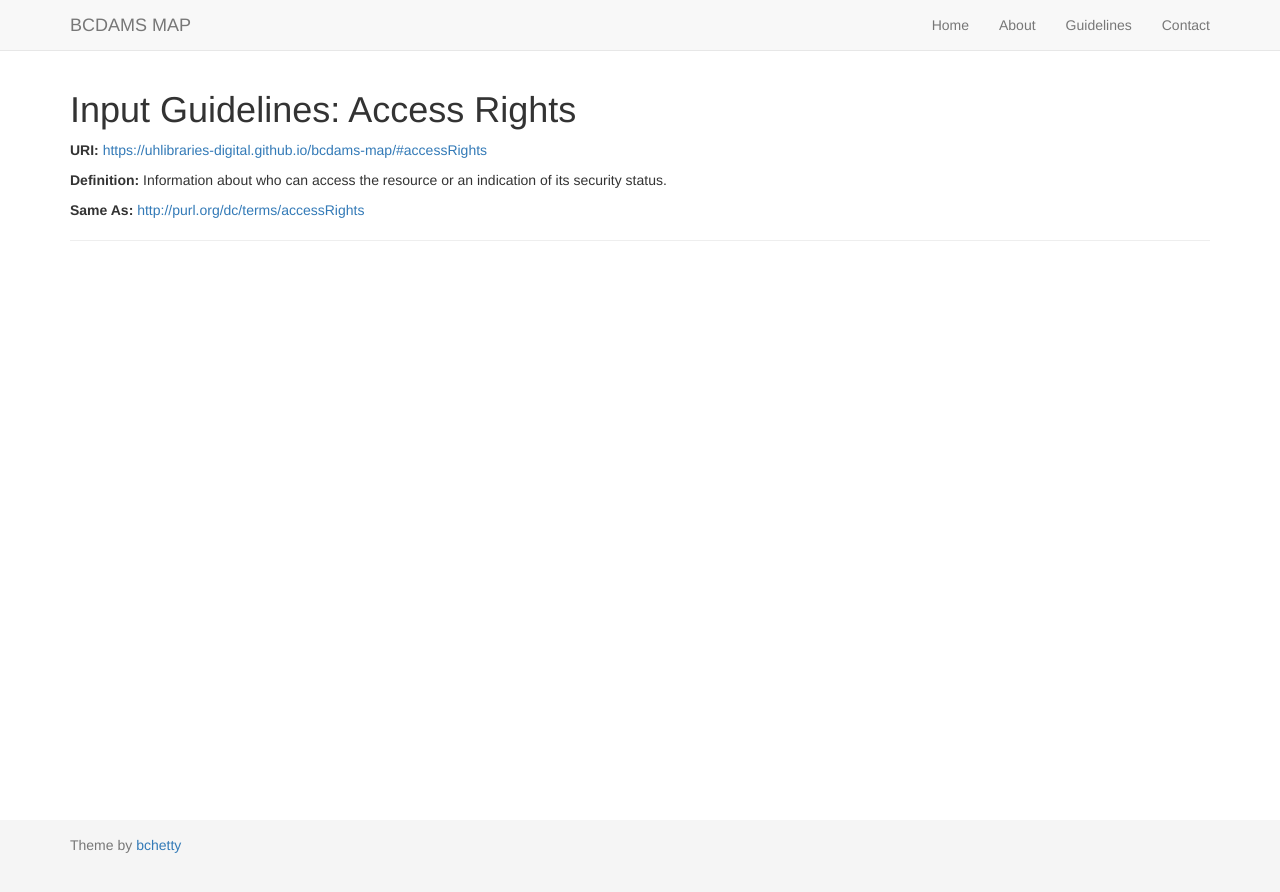
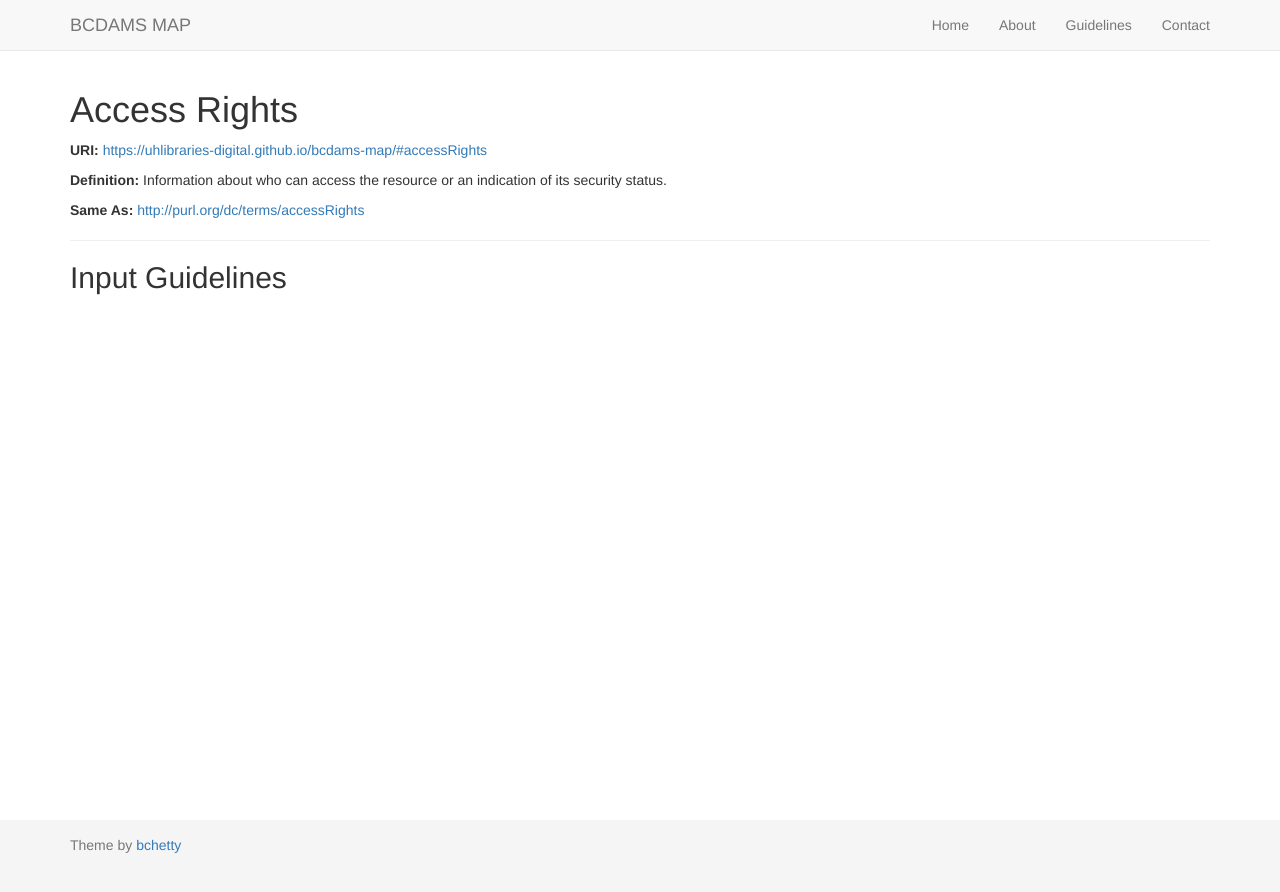
Before and after one commit to uhlibraries-digital/bcdams-map, a Jekyll site: the page built from guidelines/accessRights.md, in a window 1280 px wide. Shown: the top 892 px of the page. Built offline with Jekyll 4.4.1, drawn with Linux system fonts in a browser that asks for light colours; nearby versions of some CDN libraries; some of the changed lines change nothing that is shown.

Commit message:
update formatting

```diff
--- a/_includes/guidelines.md
+++ b/_includes/guidelines.md
@@ -4,7 +4,7 @@
 	{% assign element = site.data.damstf[page.data] %}
 {% endif %}
 
-# Input Guidelines: {{ element.label }}
+# {{ element.label }}
 
 __URI:__ <{{ element.uri }}>
 
@@ -13,3 +13,5 @@ __Definition:__ {{ element.definition }}
 __Same As:__ <{{ element.same_as }}>
 
 ---
+
+## Input Guidelines
```
